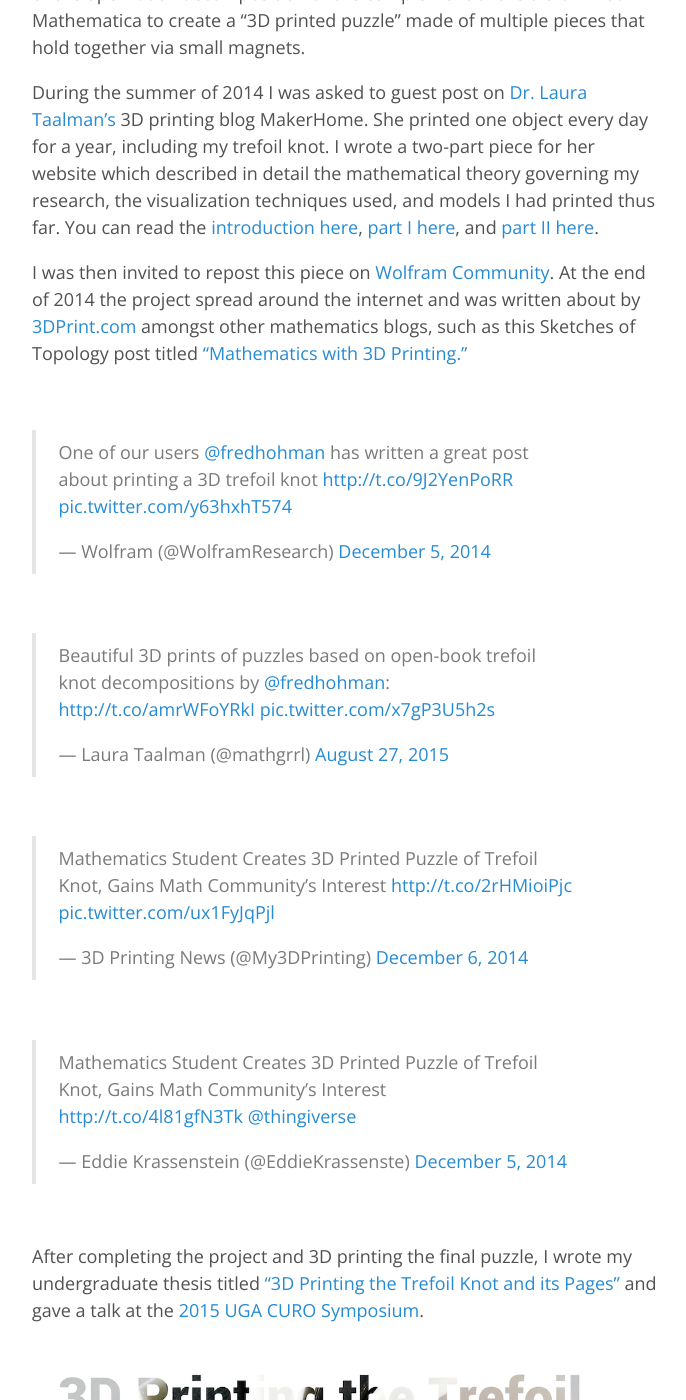
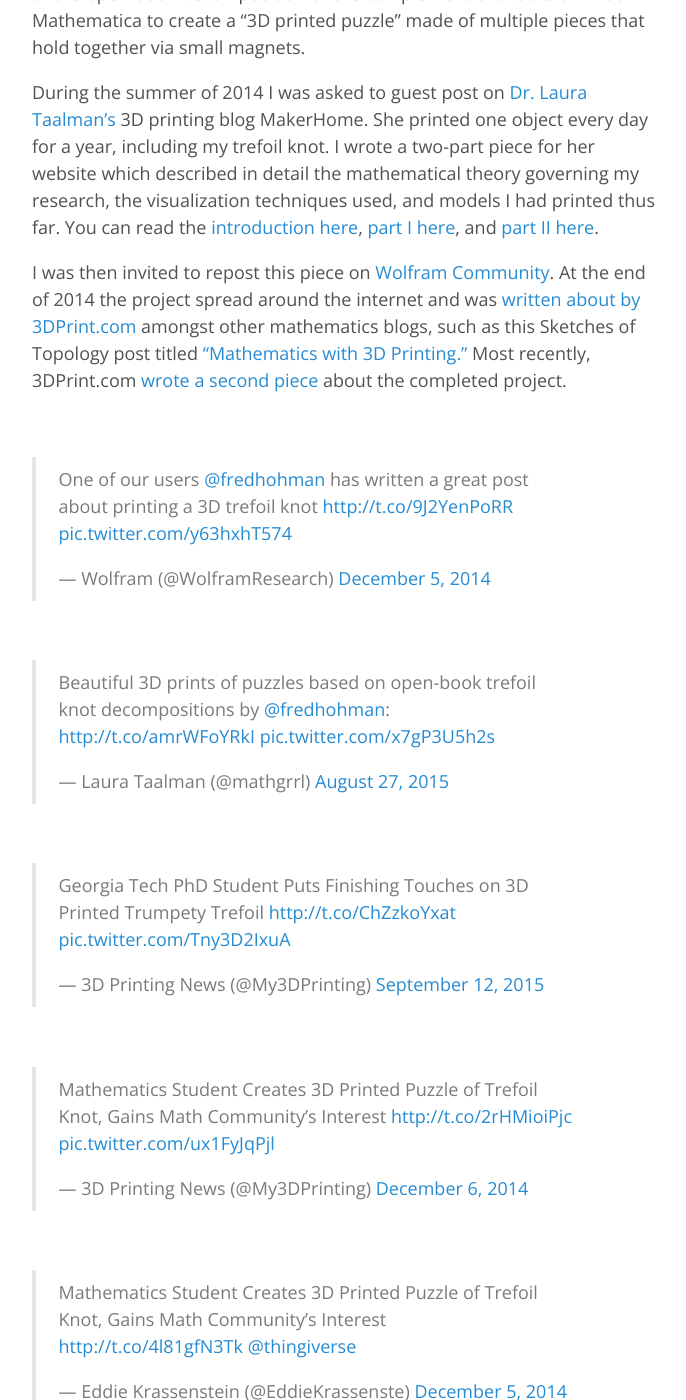
Before and after one commit to fredhohman/fredhohman.github.io, a Jekyll site: the page built from _posts/projects/2015-05-08-3d-printing-the-trefoil-knot-and-its-pages.md, in a window 1280 px wide and 1400 px high, scrolled down 863 px. Shown: the whole window, without its empty margins (293-979 px from the left). Built offline with Jekyll 4.4.1, drawn with Linux system fonts in a browser that asks for light colours; comment, search, counter and statistics services are not loaded; some of the changed text lies outside the part shown.

Commit message:
Added second 3DPrint feature

```diff
--- a/_posts/projects/2015-05-08-3d-printing-the-trefoil-knot-and-its-pages.md
+++ b/_posts/projects/2015-05-08-3d-printing-the-trefoil-knot-and-its-pages.md
@@ -18,24 +18,19 @@
 
 During the summer of 2014 I was asked to guest post on [Dr. Laura Taalman’s][lt] 3D printing blog MakerHome. She printed one object every day for a year, including my trefoil knot. I wrote a two-part piece for her website which described in detail the mathematical theory governing my research, the visualization techniques used, and models I had printed thus far. You can read the [introduction here][mhi], [part I here][mh1], and [part II here][mh2].
 
-
-I was then invited to repost this piece on [Wolfram Community][wc]. At the end of 2014 the project spread around the internet and was written about by [3DPrint.com][3dprint] amongst other mathematics blogs, such as this Sketches of Topology post titled ["Mathematics with 3D Printing.”][sot]
+I was then invited to repost this piece on [Wolfram Community][wc]. At the end of 2014 the project spread around the internet and was [written about by 3DPrint.com][3dprint-1] amongst other mathematics blogs, such as this Sketches of Topology post titled ["Mathematics with 3D Printing.”][sot] Most recently, 3DPrint.com [wrote a second piece][3dprint-2] about the completed project.
 
 &nbsp;
 
 <blockquote class="twitter-tweet tw-align-center" data-cards="hidden" lang="en"><p>One of our users <a href="https://twitter.com/fredhohman">@fredhohman</a> has written a great post about printing a 3D trefoil knot <a href="http://t.co/9J2YenPoRR">http://t.co/9J2YenPoRR</a> <a href="http://t.co/y63hxhT574">pic.twitter.com/y63hxhT574</a></p>&mdash; Wolfram (@WolframResearch) <a href="https://twitter.com/WolframResearch/status/540801977484328960">December 5, 2014</a></blockquote> <script async src="//platform.twitter.com/widgets.js" charset="utf-8"></script>
 
-<!-- &nbsp;
-
-<blockquote class="twitter-tweet tw-align-center" lang="en"><p lang="en" dir="ltr">One of our users <a href="https://twitter.com/fredhohman">@fredhohman</a> has written a great post about printing a 3D trefoil knot <a href="http://t.co/9J2YenPoRR">http://t.co/9J2YenPoRR</a> <a href="http://t.co/y63hxhT574">pic.twitter.com/y63hxhT574</a></p>&mdash; Wolfram (@WolframResearch) <a href="https://twitter.com/WolframResearch/status/540801977484328960">December 5, 2014</a></blockquote> <script async src="//platform.twitter.com/widgets.js" charset="utf-8"></script> -->
-
 &nbsp;
 
 <blockquote class="twitter-tweet tw-align-center" data-cards="hidden" lang="en"><p lang="en" dir="ltr">Beautiful 3D prints of puzzles based on open-book trefoil knot decompositions by <a href="https://twitter.com/fredhohman">@fredhohman</a>: <a href="http://t.co/amrWFoYRkI">http://t.co/amrWFoYRkI</a> <a href="http://t.co/x7gP3U5h2s">pic.twitter.com/x7gP3U5h2s</a></p>&mdash; Laura Taalman (@mathgrrl) <a href="https://twitter.com/mathgrrl/status/636971149252001792">August 27, 2015</a></blockquote> <script async src="//platform.twitter.com/widgets.js" charset="utf-8"></script>
 
-<!-- &nbsp;
+&nbsp;
 
-<blockquote class="twitter-tweet tw-align-center" lang="en"><p lang="en" dir="ltr">Beautiful 3D prints of puzzles based on open-book trefoil knot decompositions by <a href="https://twitter.com/fredhohman">@fredhohman</a>: <a href="http://t.co/amrWFoYRkI">http://t.co/amrWFoYRkI</a> <a href="http://t.co/x7gP3U5h2s">pic.twitter.com/x7gP3U5h2s</a></p>&mdash; Laura Taalman (@mathgrrl) <a href="https://twitter.com/mathgrrl/status/636971149252001792">August 27, 2015</a></blockquote> <script async src="//platform.twitter.com/widgets.js" charset="utf-8"></script> -->
+<blockquote class="twitter-tweet" data-cards="hidden" lang="en"><p lang="en" dir="ltr">Georgia Tech PhD Student Puts Finishing Touches on 3D Printed Trumpety Trefoil&#10;<a href="http://t.co/ChZzkoYxat">http://t.co/ChZzkoYxat</a> <a href="http://t.co/Tny3D2IxuA">pic.twitter.com/Tny3D2IxuA</a></p>&mdash; 3D Printing News (@My3DPrinting) <a href="https://twitter.com/My3DPrinting/status/642735695115644928">September 12, 2015</a></blockquote> <script async src="//platform.twitter.com/widgets.js" charset="utf-8"></script>
 
 &nbsp;
 
@@ -109,7 +104,8 @@
 [mh1]: http://makerhome.blogspot.com/2014/08/day-355-saturday-guest-fred-hohman-and.html "MakerHome Feature Part I."
 [mh2]: http://makerhome.blogspot.com/2014/08/day-356-sunday-guest-fred-hohman-and.html "MakerHome Feature Part II."
 [wc]: http://community.wolfram.com/groups/-/m/t/401983?source=frontpage "Wolfram Community Post."
-[3dprint]: http://3dprint.com/28780/math-3d-printed-trefoil-knot/ "3DPrint.com Feature."
+[3dprint-1]: http://3dprint.com/28780/math-3d-printed-trefoil-knot/ "3DPrint.com Feature I."
+[3dprint-2]: http://3dprint.com/95127/3d-printed-trumpety-trefoil/ "#DPrint.com Feature II."
 [sot]: http://sketchesoftopology.wordpress.com/2014/04/25/mathematics-with-3d-printing/ "Sketches of Topology Feature."
 [thingiverse]: http://www.thingiverse.com/fredhohman/overview "My Thingiverse Profile."
 [curo2014]: {{ site.url }}/assets/curo_symposium_2014.pdf
```
